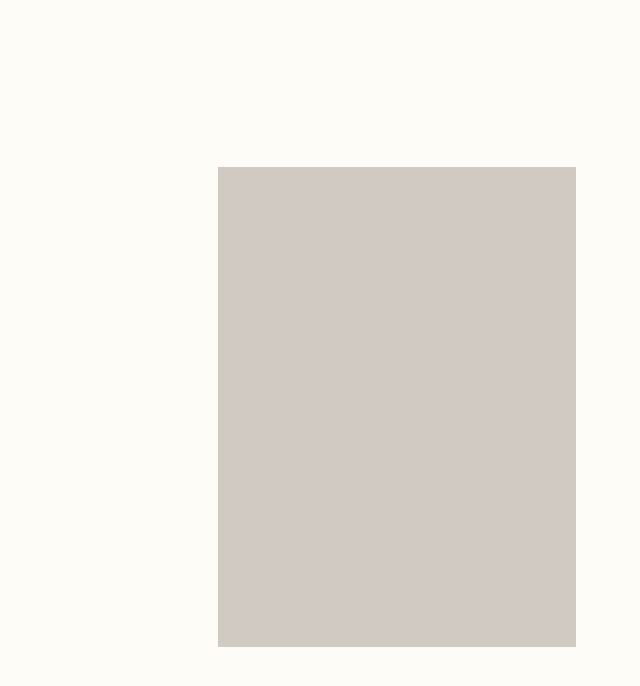
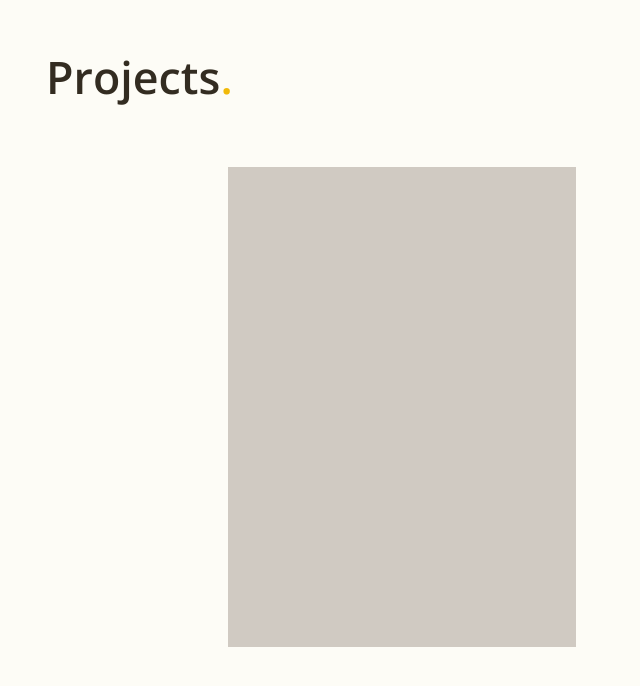
Before and after one commit to chelseachel/my-portfolio-site, a Vue app: page /#/ in a window 1280 px wide. Shown: the part 3004-3690 px from the top of the page, without its empty margins (0-640 px from the left). Built offline with nearby package versions, Linux system fonts and the light colour scheme.

Commit message:
modify style

```diff
--- a/src/views/Home.vue
+++ b/src/views/Home.vue
@@ -32,8 +32,8 @@ export default {
         ['rgb(241,185,8)', 'rgba(241,185,8,.2)'],
         ['rgb(130,119,23)', 'rgba(130,119,23,.2)'],
         ['rgb(140,208,189)', 'rgba(140,208,189,.2)'],
-        ['rgb(247,72,78)', 'rgba(247,72,78,.1)'],
-        ['rgb(238,200,182)', 'rgba(238,200,182,.2)']
+        ['rgb(247,72,78)', 'rgba(247,72,78,.1)']
+        // ['rgb(238,200,182)', 'rgba(238,200,182,.2)']
       ],
       themeNum: localStorage.num || 0
     }
--- a/src/views/about/components/AboutLeft.vue
+++ b/src/views/about/components/AboutLeft.vue
@@ -71,8 +71,6 @@ export default {
       font-weight: 600
       font-size: 64px
       color: #FDFDF9
-      // letter-spacing: 2px
-      // font-variant: small-caps
     .photo
       position: absolute
       top: 100px
--- a/src/views/about/components/AboutRight.vue
+++ b/src/views/about/components/AboutRight.vue
@@ -89,7 +89,7 @@ export default {
     return {
       skills: [{
         name: 'HTML',
-        level: 9
+        level: 8
       },{
         name: 'CSS',
         level: 9
--- a/src/views/projects/components/ProjectsDisplay.vue
+++ b/src/views/projects/components/ProjectsDisplay.vue
@@ -1,7 +1,7 @@
 <template>
   <div class="display" :style="{position: position, top: top + 'px'}" ref="display">
+    <div class="title">Projects<span>.</span></div>
     <div class="wrapper" :class="inView ? 'in-view' : ''" ref="viewCheck">
-      <div class="title">Projects<span>.</span></div>
       <ul class="nav">
         <li
           v-for="(item, index) in list" :key="index"
@@ -34,7 +34,7 @@ export default {
     return {
       position: 'absolute ',
       top: 0,
-      list: ['My Portfolio', '滑动交互记账 App', '分页器插件', '旅游网站 App', '颜色排序游戏', '黑白棋游戏' ]
+      list: ['My Portfolio', '滑动交互记账 App', '旅游网站 App', '分页器插件', '颜色排序游戏', '黑白棋游戏' ]
     }
   },
   computed: {
@@ -86,33 +86,39 @@ export default {
     height: 100vh
     overflow: hidden
     z-index: 2
+    .title
+      position: absolute
+      top: 6%
+      left: 8%
+      // font-size: 33px
+      font-size: 3.5vw
+      font-weight: 600
+      @media screen and (min-width: 1440px)
+        font-size: 50px
+      @media screen and (max-width: 992px)
+        font-size: 30px
+      span
+        color: var(--theme-color)
     .wrapper
-      width: 150px
       height: 100vh
       display: flex
       flex-flow: column
       justify-content: center
       align-items: flex-end
       position: absolute
-      left: 5%
+      top: calc(50% + 50px)
+      left: 10%
+      transform: translateY(-50%)
       opacity: 0
       transition: all .6s ease-in-out
       @media screen and (max-width: 992px)
         left: 0
     .in-view
       opacity: 1
-      transform: translateY(-6%)
-      .title
-        line-height: 4em
-        font-size: 32px
-        font-weight: 600
-        @media screen and (max-width: 992px)
-          font-size: 30px
-        span
-          color: var(--theme-color)
+      top: 50%
       .nav
-        width: 150px
-        line-height: 4em
+        // width: 150px
+        line-height: 3.7em
         white-space: nowrap
         font-size: 15px
         font-weight: 400
@@ -120,7 +126,7 @@ export default {
           font-size: 14px
         li
           width: 100%
-          text-align: right
+          text-align: left
           // font-weight: 600
           span
             position: relative
@@ -134,7 +140,7 @@ export default {
               content: ''
               position: absolute
               bottom: -1px
-              left: 100%
+              // left: 100%
               width: 0
               height: 2px
               opacity: 0
@@ -147,12 +153,11 @@ export default {
             // color: var(--theme-color)
             &:before
               width: 100%
-              left: 0
+              // left: 0
               opacity: 1
     .img
-      max-width: calc(90% - 160px)
-      width: 420px
-      max-width: calc(90% - 160px)
+      width: 450px
+      max-width: calc(90% - 170px)
       height: 500px
       max-height: 60vh
       background: #D0CAC2
--- a/src/views/projects/components/ProjectsScroll.vue
+++ b/src/views/projects/components/ProjectsScroll.vue
@@ -55,7 +55,7 @@ export default {
                 ]
         }
         ],
-        techs: ['Vue', 'Vuex', 'Anime.js', 'vue-awesome-swiper', 'Stylus']
+        techs: ['Vue', 'Vuex', 'anime.js', 'vue-awesome-swiper', 'Stylus']
       }, {
         id: '002',
         url: '',
@@ -77,6 +77,22 @@ export default {
       }, {
         id: '003',
         url: '',
+        title: 'Travel App - 旅游网站 App',
+        desc: '这是我第一次使用 Vue.js 完成的项目，是一个实战学习项目。<br>模仿去哪儿网开发了首页、城市列表搜索页、景点详情页等页面，由此熟悉了 Vue 相关生态的使用，并且自己进行了一些功能拓展。<br>可<a href="https://github.com/chelseachel/TravelApp">在此</a>查看我的详细笔记。',
+        content: [
+        {
+          list: [
+                '实现较复杂的功能比如字母表滑动索引、搜索提示、递归组件、数据分页逻辑等',
+                '通过 <strong>axios</strong> 获取请求数据，并动态加载内容',
+                '拆分可复用的过渡组件，优化代码可维护性',
+                '使用 <strong>better-scroll</strong> 优化滚动列表',
+                '通过<strong>配置路由</strong>实现指定页面的回退历史功能'
+                ]
+        }],
+        techs: ['Vue', 'Vuex', 'Vue-router', 'vue-awesome-swiper', 'better-scroll']
+      }, {
+        id: '004',
+        url: '',
         title: 'Vue Handy Pagination - 分页器插件',
         desc: '这是一个 npm 开源项目，是基于 Vue 的 Web 分页器插件，可通过 npm 安装或者 script 标签引入使用。在过程中我熟悉了插件的开发，以及 npm library 的配置和打包发布流程。',
         content: [
@@ -89,22 +105,6 @@ export default {
                 ]
         }],
         techs: ['Vue', 'npm', 'Jest']
-      }, {
-        id: '004',
-        url: '',
-        title: 'Travel App - 旅游网站 App',
-        desc: '这是我第一次使用 Vue.js 完成的项目，是一个实战学习项目。模仿去哪儿网开发了首页、城市列表搜索页、景点详情页等页面，由此熟悉了 Vue 相关生态的使用，并且自己进行了一些功能拓展。可<a href="https://github.com/chelseachel/TravelApp">在此</a>查看我的详细笔记。',
-        content: [
-        {
-          list: [
-                '实现较复杂的功能比如字母表滑动索引、搜索提示、递归组件、数据分页逻辑等',
-                '通过 <strong>axios</strong> 获取请求数据，并动态加载内容',
-                '拆分可复用的过渡组件，优化代码可维护性',
-                '使用 <strong>better-scroll</strong> 优化滚动列表',
-                '通过<strong>配置路由</strong>实现指定页面的回退历史功能'
-                ]
-        }],
-        techs: ['Vue', 'Vuex', 'Vue-router', 'vue-awesome-swiper', 'better-scroll']
       }, {
         id: '005',
         url: '',
--- a/src/views/welcome/components/WelcomeBg.vue
+++ b/src/views/welcome/components/WelcomeBg.vue
@@ -1,9 +1,31 @@
 <template>
   <div class="bg">
+    <svg width="100%" height="100%" viewBox="0 0 600 600" version="1.1" xmlns="http://www.w3.org/2000/svg" xmlns:xlink="http://www.w3.org/1999/xlink">
+      <defs>
+        <linearGradient x1="50%" y1="0%" x2="80%" y2="110%" id="linearGradient-1">
+          <stop stop-color="#B2DFDB" offset="0%"></stop>
+          <stop stop-color="#C8E6C9" offset="100%"></stop>
+        </linearGradient>
+      </defs>
+      <path d="M307.683594,358.097656 C454.591337,358.097656 532,401.907743 532,255 C532,108.092257 460.251493,0.3515625 313.34375,0.3515625 C166.436007,0.3515625 0,108.092257 0,255 C0,401.907743 160.77585,358.097656 307.683594,358.097656 Z" id="blob" fill="url(#linearGradient-1)">
+      </path>
+    </svg>
   </div>
 </template>
 
 <script>
+anime({
+  targets: 'path',
+  d: [
+    {value: 'M173.308594,511.746094 C320.216337,511.746094 532,401.556181 532,254.648438 C532,107.740694 460.251493,0 313.34375,0 C166.436007,0 0,107.740694 0,254.648438 C0,401.556181 26.4008503,511.746094 173.308594,511.746094 Z'},
+    {value: 'M298.208419,412.08091 C445.116162,412.08091 449,345.556181 449,198.648438 C449,51.7406941 445.116162,11.1443284 298.208419,11.1443284 C151.300676,11.1443284 0.335366775,-45.5463138 0.335366775,101.36143 C0.335366775,248.269173 151.300676,412.08091 298.208419,412.08091 Z'},
+    {value: 'M173.308594,389.746094 C320.216337,389.746094 502.569783,279.556181 502.569783,132.648437 C502.569783,-14.2593059 412.907743,1.20970841 266,1.20970841 C119.092257,1.20970841 0,-14.2593059 0,132.648437 C0,279.556181 26.4008503,389.746094 173.308594,389.746094 Z'}
+  ],
+  easing: 'linear',
+  duration: 20000,
+  loop: true,
+  direction: 'alternate'
+})
 
 export default {
   name: 'WelcomeBg',
@@ -21,10 +43,10 @@ export default {
     margin: auto
     width: 150px
     height: 150px
-    display: grid
-    border-radius: 50%
-    background: var(--theme-translucent)
-    grid-template-rows: repeat(auto-fill, 30px)
-    grid-template-columns: repeat(auto-fill, 30px)
-    place-items: center
+    svg
+      position: absolute
+      left: 0
+      right: 0
+      top: 30px
+      bottom: 0
 </style>
```
